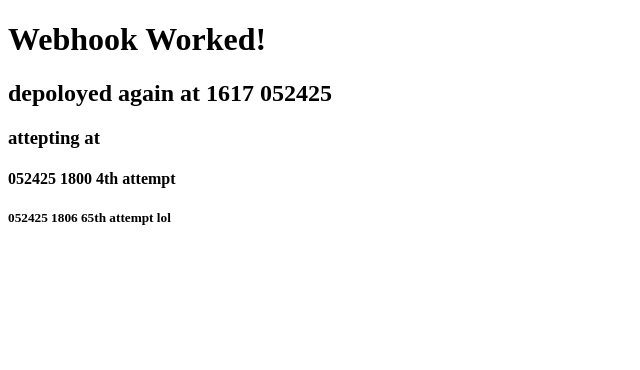
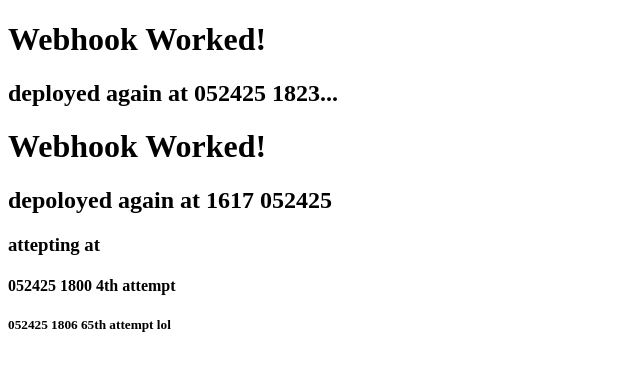
Before and after one commit to ExUrbanIT/ExUrbanTechSite, a plain HTML site: page deploy-test.html in a window 1280 px wide. Shown: the whole page, without its empty margins (0-640 px from the left). Drawn offline with Linux system fonts and the light colour scheme.

Commit message:
added full html start to see if browser will show

```diff
--- a/deploy-test.html
+++ b/deploy-test.html
@@ -1,5 +1,14 @@
 <!DOCTYPE html>
-<head></head>
+<html>
+  <head>
+    <title>Deploy Test</title>
+  </head>
+  <body>
+    <h1>Webhook Worked!</h1>
+    <h2>deployed again at 052425 1823...</h2>
+  </body>
+</html>
+
 <h1>Webhook Worked!</h1>
 <h2>depoloyed again at 1617 052425 <div current="time" time=""></div></h2>
 <h3>attepting at <time datetime="time"></time></h3>
```
